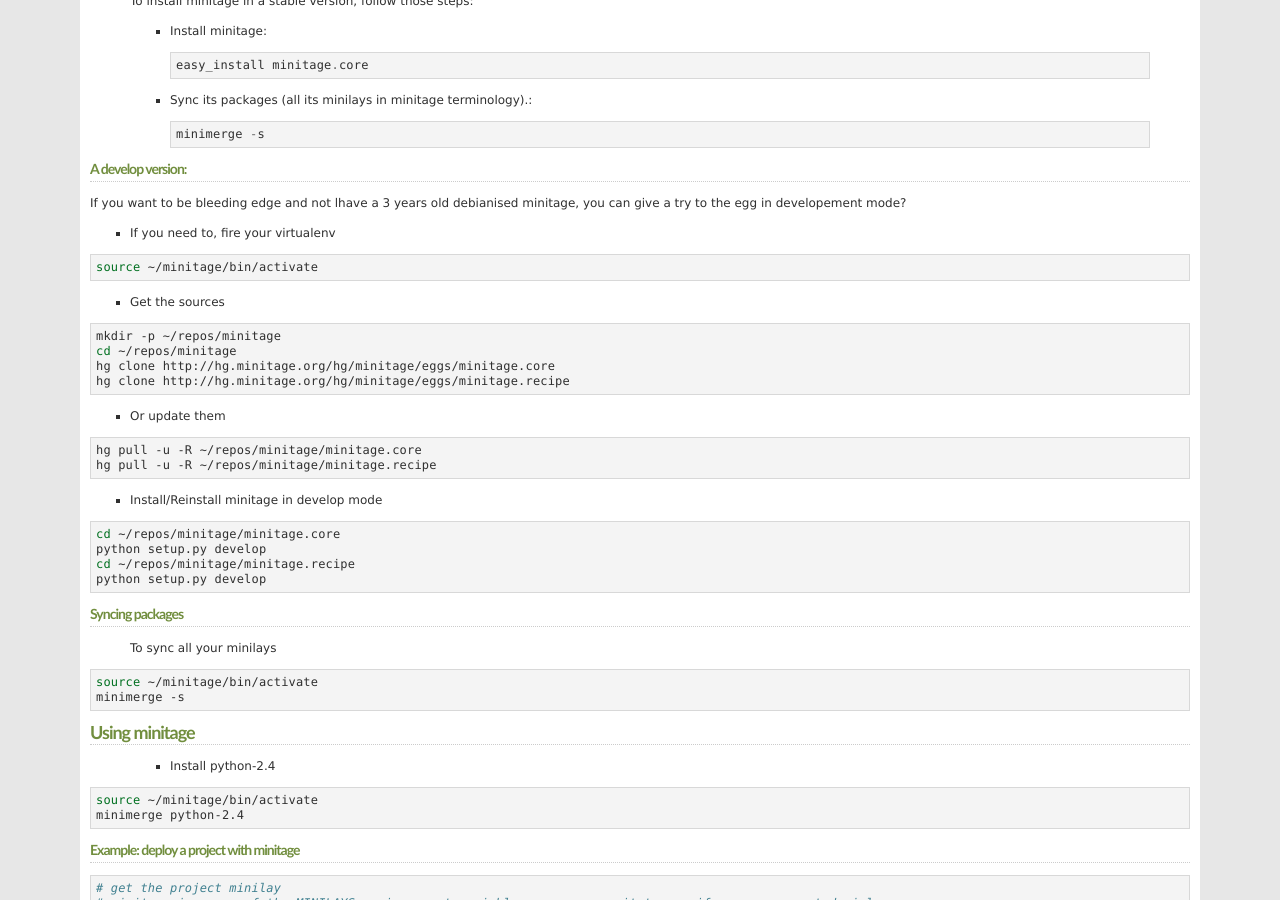
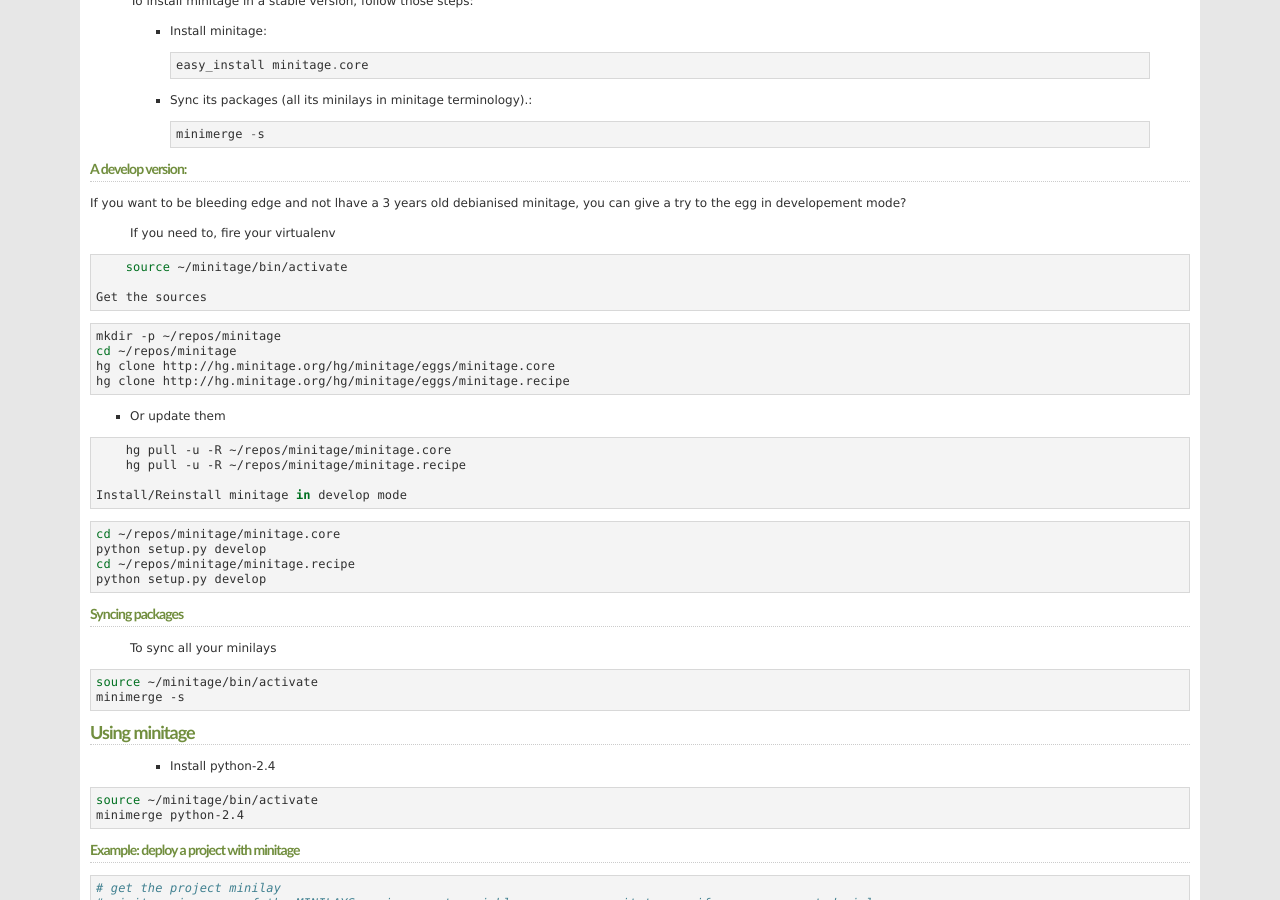
Before and after one commit to minitage/minitage.github.io, a Sphinx documentation site: the page built from source/installation.rst, in a window 1280 px wide and 900 px high, scrolled down 3342 px. Built offline with Sphinx 7.4.7, drawn with Linux system fonts in a browser that asks for light colours.

```diff
--- a/source/installation.rst
+++ b/source/installation.rst
@@ -192,13 +192,13 @@ A develop version:
 If you want to be bleeding edge and not lhave a 3 years old debianised
 minitage, you can give a try to the egg in developement mode?
 
-- If you need to, fire your virtualenv
+    If you need to, fire your virtualenv
 
 .. sourcecode:: sh
 
         source ~/minitage/bin/activate
 
-- Get the sources
+    Get the sources
 
 .. sourcecode:: sh
 
@@ -214,7 +214,7 @@ minitage, you can give a try to the egg in developement mode?
         hg pull -u -R ~/repos/minitage/minitage.core
         hg pull -u -R ~/repos/minitage/minitage.recipe
 
-- Install/Reinstall minitage in develop mode
+    Install/Reinstall minitage in develop mode
 
 .. sourcecode:: sh
 
```
